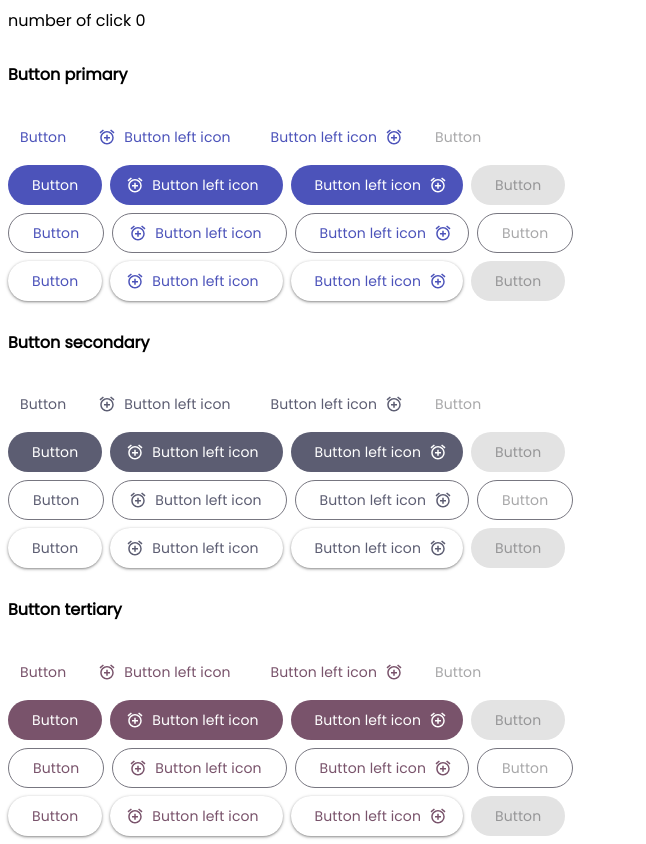
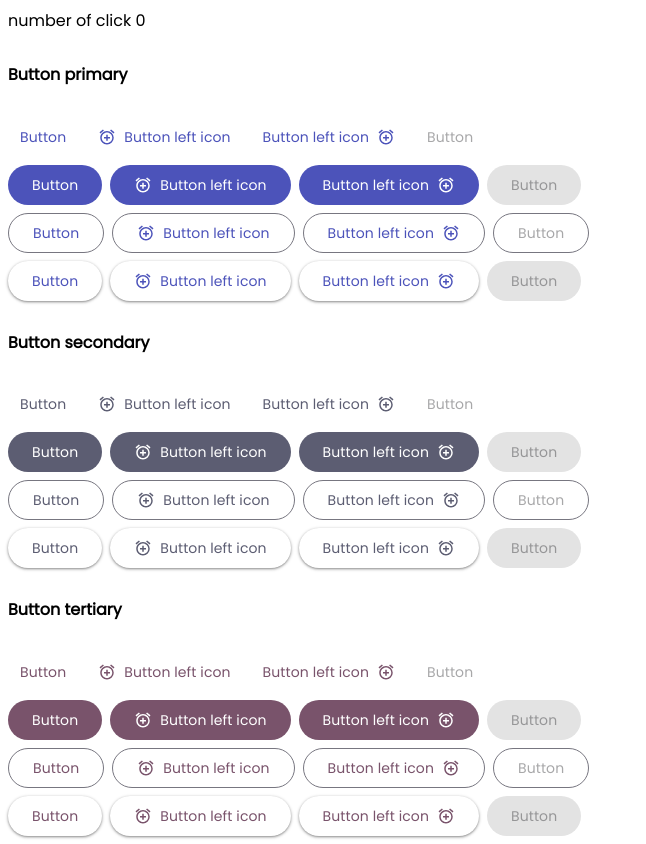
Before and after one commit to 4ctarus/react-starters, a Next.js app: page / in a window 1280 px wide. Shown: the whole page, without its empty margins (0-646 px from the left). Built offline with nearby package versions, Linux system fonts and the light colour scheme.

Commit message:
feat() update button icon implementation

```diff
--- a/components/Button/button-icon.tsx
+++ b/components/Button/button-icon.tsx
@@ -1,18 +1,18 @@
-import { css } from '@stitches/react';
-import { createElement } from 'react';
+import { HTMLAttributes } from 'react';
 import { IconType } from 'react-icons/lib';
+import { styled } from '../../themes';
 
-interface Props {
+// eslint-disable-next-line @typescript-eslint/no-explicit-any
+type Props = React.ComponentProps<any> &
+  HTMLAttributes<HTMLElement> & {
     as: IconType;
-}
+  };
 
-const buttonIconStyle = css('button', {
+export default function ButtonIcon({ as, ...rest }: Props) {
+  const ButtonIcon = styled(as, {
     width: '18px',
     height: '18px',
   });
 
-export default function ButtonIcon({ as }: Props) {
-  return createElement(as, {
-    className: buttonIconStyle(),
-  });
+  return <ButtonIcon {...rest} />;
 }
--- a/components/Button/index.tsx
+++ b/components/Button/index.tsx
@@ -26,8 +26,8 @@ export enum ButtonSize {
 type Props = React.ComponentProps<typeof ButtonRoot> &
   HTMLAttributes<HTMLButtonElement> & {
     children: ReactNode;
-    leftIcon?: IconType;
-    rightIcon?: IconType;
+    prefixIcon?: IconType;
+    suffixIcon?: IconType;
     disabled?: boolean;
   };
 
@@ -66,10 +66,10 @@ const ButtonRoot = styled('button', {
         border: 'none',
         color: '$$surface',
 
-        '&.left-icon': {
+        '&:has(.prefix-icon)': {
           padding: '0 16px 0 12px',
         },
-        '&.right-icon': {
+        '&:has(.suffix-icon)': {
           padding: '0 12px 0 16px',
         },
       },
@@ -81,10 +81,10 @@ const ButtonRoot = styled('button', {
         backgroundColor: '$$surface',
         border: 'none',
 
-        '&.left-icon': {
+        '&:has(.prefix-icon)': {
           padding: '0 24px 0 16px',
         },
-        '&.right-icon': {
+        '&:has(.suffix-icon)': {
           padding: '0 16px 0 24px',
         },
         [`&:disabled > ${ButtonOverlayStyled}`]: {
@@ -99,10 +99,10 @@ const ButtonRoot = styled('button', {
         background: 'none',
         border: '1px solid $neutral-variant50',
 
-        '&.left-icon': {
+        '&:has(.prefix-icon)': {
           padding: '0 24px 0 16px',
         },
-        '&.right-icon': {
+        '&:has(.suffix-icon)': {
           padding: '0 16px 0 24px',
         },
         '&:focus': {
@@ -118,10 +118,10 @@ const ButtonRoot = styled('button', {
         boxShadow: '$1',
         border: 'none',
 
-        '&.left-icon': {
+        '&:has(.prefix-icon)': {
           padding: '0 24px 0 16px',
         },
-        '&.right-icon': {
+        '&:has(.suffix-icon)': {
           padding: '0 16px 0 24px',
         },
         '&:disabled': {
@@ -164,18 +164,15 @@ const ButtonRoot = styled('button', {
   },
 });
 
-const Button = ({ leftIcon, children, rightIcon, ...rest }: Props) => {
+const Button = ({ prefixIcon, children, suffixIcon, ...rest }: Props) => {
   return (
-    <ButtonRoot
-      {...rest}
-      className={leftIcon ? 'left-icon' : rightIcon ? 'right-icon' : ''}
-    >
+    <ButtonRoot {...rest}>
       <ButtonOverlay />
 
       <ButtonContent>
-        {leftIcon && <ButtonIcon as={leftIcon} />}
+        {prefixIcon && <ButtonIcon as={prefixIcon} class="prefix-icon" />}
         {children}
-        {rightIcon && <ButtonIcon as={rightIcon} />}
+        {suffixIcon && <ButtonIcon as={suffixIcon} class="suffix-icon" />}
       </ButtonContent>
     </ButtonRoot>
   );
--- a/pages/index.tsx
+++ b/pages/index.tsx
@@ -28,7 +28,7 @@ const Home: NextPage = () => {
             </Button>
 
             <Button
-              leftIcon={MdAlarmAdd}
+              prefixIcon={MdAlarmAdd}
               {...{ color }}
               onClick={() => clickHandler()}
             >
@@ -36,7 +36,7 @@ const Home: NextPage = () => {
             </Button>
 
             <Button
-              rightIcon={MdAlarmAdd}
+              suffixIcon={MdAlarmAdd}
               {...{ color }}
               onClick={() => clickHandler()}
             >
@@ -55,7 +55,7 @@ const Home: NextPage = () => {
 
             <Button
               filled
-              leftIcon={MdAlarmAdd}
+              prefixIcon={MdAlarmAdd}
               {...{ color }}
               onClick={() => clickHandler()}
             >
@@ -64,7 +64,7 @@ const Home: NextPage = () => {
 
             <Button
               filled
-              rightIcon={MdAlarmAdd}
+              suffixIcon={MdAlarmAdd}
               {...{ color }}
               onClick={() => clickHandler()}
             >
@@ -88,7 +88,7 @@ const Home: NextPage = () => {
 
             <Button
               outlined
-              leftIcon={MdAlarmAdd}
+              prefixIcon={MdAlarmAdd}
               {...{ color }}
               onClick={() => clickHandler()}
             >
@@ -97,7 +97,7 @@ const Home: NextPage = () => {
 
             <Button
               outlined
-              rightIcon={MdAlarmAdd}
+              suffixIcon={MdAlarmAdd}
               {...{ color }}
               onClick={() => clickHandler()}
             >
@@ -121,7 +121,7 @@ const Home: NextPage = () => {
 
             <Button
               elevated
-              leftIcon={MdAlarmAdd}
+              prefixIcon={MdAlarmAdd}
               {...{ color }}
               onClick={() => clickHandler()}
             >
@@ -130,7 +130,7 @@ const Home: NextPage = () => {
 
             <Button
               elevated
-              rightIcon={MdAlarmAdd}
+              suffixIcon={MdAlarmAdd}
               {...{ color }}
               onClick={() => clickHandler()}
             >
```
Also changed, not shown: package.json (line endings or trailing spaces). Lines whose indentation alone changed are shown as unchanged.
